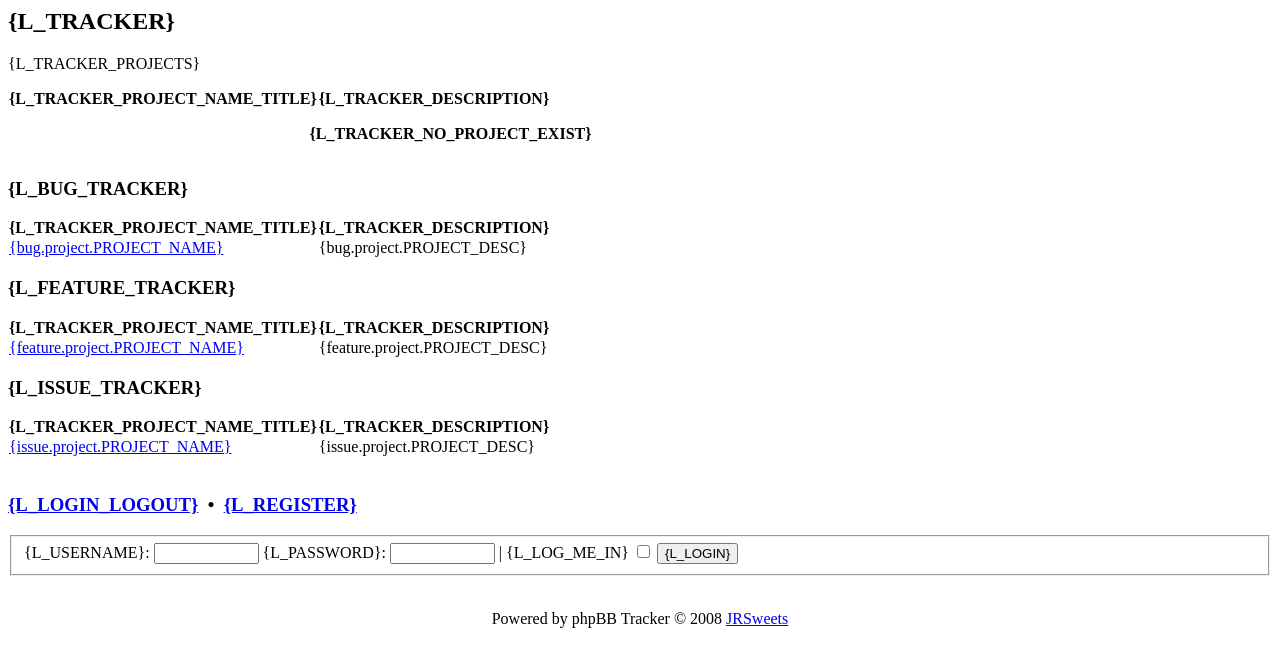
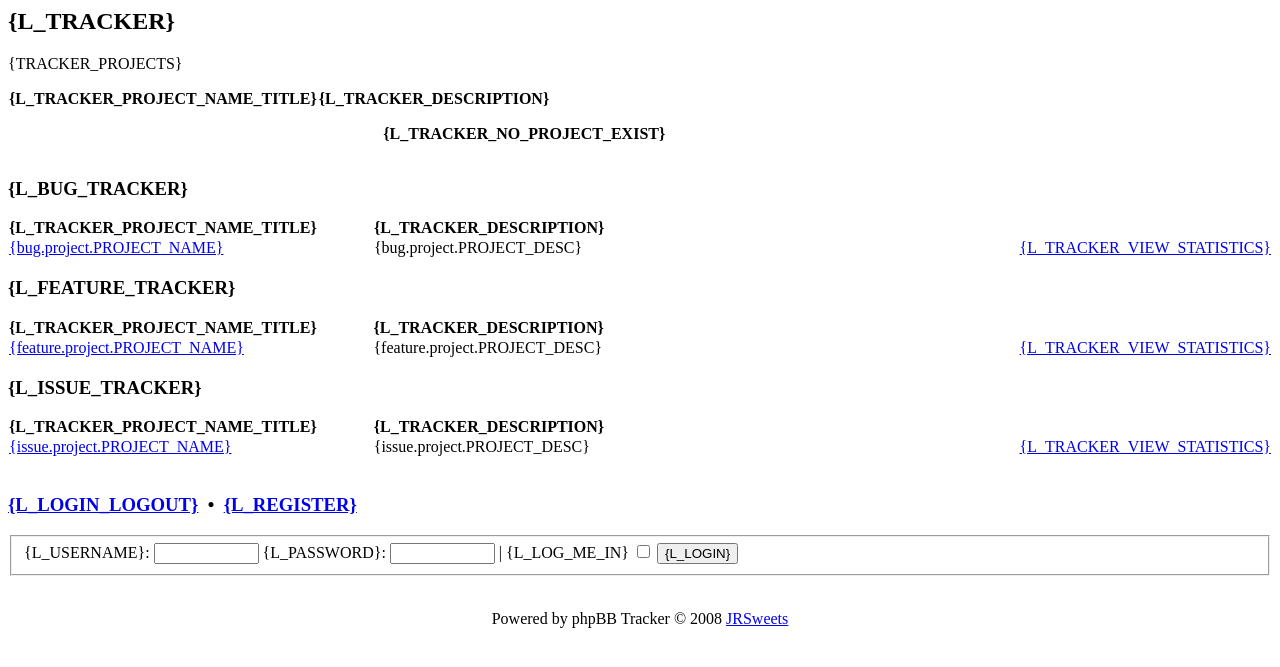
Before and after one commit to EXreaction/phpbb-tracker, a PHP site: page /styles/prosilver/template/tracker/tracker_index_body.html in a window 1280 px wide. Shown: the top 667 px of the page. Run offline with PHP 8.4, Linux system fonts and the light colour scheme.

Commit message:
Add links to statistics pages
git-svn-id: https://subversion.assembla.com/svn/phpBB_Tracker/trunk@35 e70539a1-e9aa-4707-9e48-a9b25a7622e0

```diff
--- a/language/en/mods/tracker.php
+++ b/language/en/mods/tracker.php
@@ -54,7 +54,8 @@ $lang = array_merge($lang, array(
 	'TRACKER_SEVERITY'						=> 'Severity',
 	'TRACKER_ASSIGNED_TO'					=> 'Assigned to',
 	'TRACKER_STATUS'						=> 'Status',
-	'TRACKER_PROJECTS'						=> 'Please select the project you would like to open below.',
+	'TRACKER_PROJECTS'						=> 'Please select the project you would like to open below. Tracker statistics are available by clicking %shere%s.',
+	'TRACKER_VIEW_STATISTICS'				=> 'View statistics',
 	'TRACKER_ADD_EXPLAIN'					=> 'Thank you for taking time to submit a ticket about the %s project to our %s. Complete the form below to submit your ticket, and please try to include as much information as possible when describing the issue you are sending a ticket about.<br /><br />Please allow at least 24 hours before we respond to your ticket.',
 	'TRACKER_ADD_EXPLAIN_EMAIL'				=> ' You will be notified by email whenever a team representative makes a change to your ticket, or posts a reply. We will send you a copy of your ticket by email for your records.',
 	'TRACKER_REPORTED_BY'					=> 'Reported by',
--- a/styles/prosilver/template/tracker/tracker_index_body.html
+++ b/styles/prosilver/template/tracker/tracker_index_body.html
@@ -1,6 +1,6 @@
 <!-- INCLUDE overall_header.html -->
 <h2>{L_TRACKER}</h2>
-<p>{L_TRACKER_PROJECTS}</p>
+<p>{TRACKER_PROJECTS}</p>
 
 <!-- IF not S_DISPLAY_PROJECT -->
 <div class="forabg">
@@ -8,8 +8,8 @@
 		<table class="table1" cellspacing="0">
 		<thead>
 			<tr>
-				<th style="text-align: left; width: 35%;">{L_TRACKER_PROJECT_NAME_TITLE}</th>
-				<th style="text-align: left; width: 65%;">{L_TRACKER_DESCRIPTION}</th>
+				<th style="text-align: left; width: 30%;">{L_TRACKER_PROJECT_NAME_TITLE}</th>
+				<th style="text-align: left; width: 70%;">{L_TRACKER_DESCRIPTION}</th>
 			</tr>
 		</thead>
 		<tbody>
@@ -32,15 +32,16 @@
 					<table class="table1" cellspacing="0">
 					<thead>
 						<tr>
-							<th style="text-align: left; width: 35%;">{L_TRACKER_PROJECT_NAME_TITLE}</th>
-							<th style="text-align: left; width: 65%;">{L_TRACKER_DESCRIPTION}</th>
+							<th style="text-align: left; width: 30%;">{L_TRACKER_PROJECT_NAME_TITLE}</th>
+							<th colspan="2" style="text-align: left; width: 70%;">{L_TRACKER_DESCRIPTION}</th>
 						</tr>
 					</thead>
 					<tbody>
 						<!-- BEGIN project -->
 						<!-- IF bug.project.S_ROW_COUNT is even --><tr class="bg1"><!-- ELSE --><tr class="bg2"><!-- ENDIF -->
-								<td style="width: 35%;"><a href="{bug.project.U_PROJECT}">{bug.project.PROJECT_NAME}</a></td>
-								<td style="width: 65%;">{bug.project.PROJECT_DESC}</td>
+								<td style="width: 30%;"><a href="{bug.project.U_PROJECT}">{bug.project.PROJECT_NAME}</a></td>
+								<td style="width: 60%;">{bug.project.PROJECT_DESC}</td>
+								<td style="width: 10%; text-align: right;"><a href="{bug.project.U_PROJECT_STATISTICS}">{L_TRACKER_VIEW_STATISTICS}</a></td>
 							</tr>
 						<!-- END project -->
 					</tbody>
@@ -60,15 +61,16 @@
 					<table class="table1" cellspacing="0">
 					<thead>
 						<tr>
-							<th style="text-align: left; width: 35%;">{L_TRACKER_PROJECT_NAME_TITLE}</th>
-							<th style="text-align: left; width: 65%;">{L_TRACKER_DESCRIPTION}</th>
+							<th style="text-align: left; width: 30%;">{L_TRACKER_PROJECT_NAME_TITLE}</th>
+							<th colspan="2" style="text-align: left; width: 70%;">{L_TRACKER_DESCRIPTION}</th>
 						</tr>
 					</thead>
 					<tbody>
 						<!-- BEGIN project -->
 						<!-- IF feature.project.S_ROW_COUNT is even --><tr class="bg1"><!-- ELSE --><tr class="bg2"><!-- ENDIF -->
-								<td style="width: 35%;"><a href="{feature.project.U_PROJECT}">{feature.project.PROJECT_NAME}</a></td>
-								<td style="width: 65%;">{feature.project.PROJECT_DESC}</td>
+								<td style="width: 30%;"><a href="{feature.project.U_PROJECT}">{feature.project.PROJECT_NAME}</a></td>
+								<td style="width: 60%;">{feature.project.PROJECT_DESC}</td>
+								<td style="width: 10%; text-align: right;"><a href="{feature.project.U_PROJECT_STATISTICS}">{L_TRACKER_VIEW_STATISTICS}</a></td>
 							</tr>
 						<!-- END project -->
 					</tbody>
@@ -88,15 +90,16 @@
 					<table class="table1" cellspacing="0">
 					<thead>
 						<tr>
-							<th style="text-align: left; width: 35%;">{L_TRACKER_PROJECT_NAME_TITLE}</th>
-							<th style="text-align: left; width: 65%;">{L_TRACKER_DESCRIPTION}</th>
+							<th style="text-align: left; width: 30%;">{L_TRACKER_PROJECT_NAME_TITLE}</th>
+							<th colspan="2" style="text-align: left; width: 70%;">{L_TRACKER_DESCRIPTION}</th>
 						</tr>
 					</thead>
 					<tbody>
 						<!-- BEGIN project -->
 						<!-- IF issue.project.S_ROW_COUNT is even --><tr class="bg1"><!-- ELSE --><tr class="bg2"><!-- ENDIF -->
-								<td style="width: 35%;"><a href="{issue.project.U_PROJECT}">{issue.project.PROJECT_NAME}</a></td>
-								<td style="width: 65%;">{issue.project.PROJECT_DESC}</td>
+								<td style="width: 30%;"><a href="{issue.project.U_PROJECT}">{issue.project.PROJECT_NAME}</a></td>
+								<td style="width: 60%;">{issue.project.PROJECT_DESC}</td>
+								<td style="width: 10%; text-align: right;"><a href="{issue.project.U_PROJECT_STATISTICS}">{L_TRACKER_VIEW_STATISTICS}</a></td>
 							</tr>
 						<!-- END project -->
 					</tbody>
```
Also changed, not shown: styles/subsilver2/template/tracker/tracker_index_body.html (+18 -15 lines), tracker.php (+5 -3 lines).
